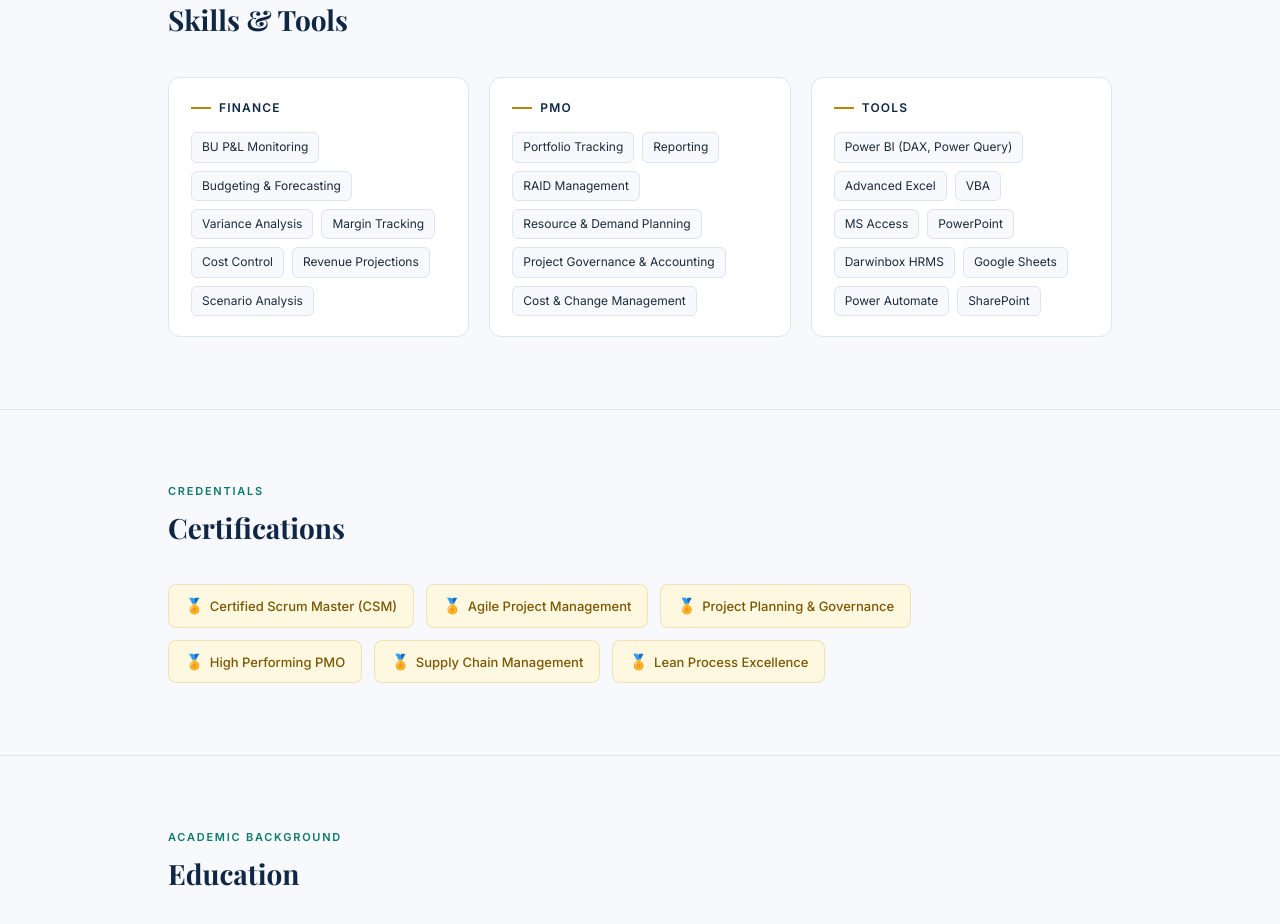
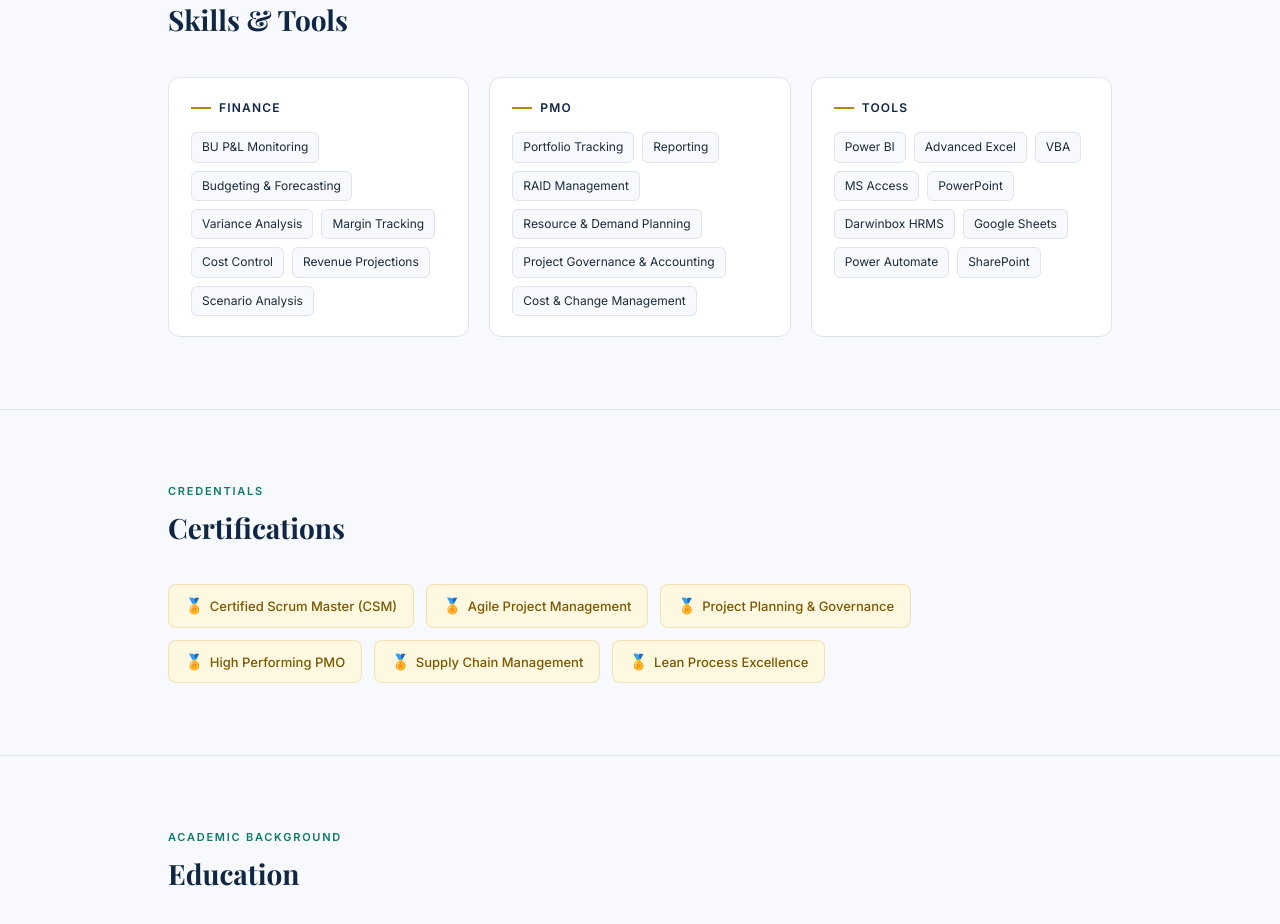
Before and after one commit to ShivaKrishnaRangu/ShivaKrishnaRangu.github.io, a plain HTML site: page index.html in a window 1280 px wide. Shown: the part 3968-4892 px from the top of the page. Drawn offline with nearby package versions, Linux system fonts and the light colour scheme.

Commit message:
Update index.html

```diff
--- a/index.html
+++ b/index.html
@@ -530,7 +530,7 @@
       <div class="skill-group">
         <div class="skill-group-title">Tools</div>
         <div class="skill-tags">
-          <span class="skill-tag">Power BI (DAX, Power Query)</span>
+          <span class="skill-tag">Power BI</span>
           <span class="skill-tag">Advanced Excel</span>
           <span class="skill-tag">VBA</span>
           <span class="skill-tag">MS Access</span>
```
